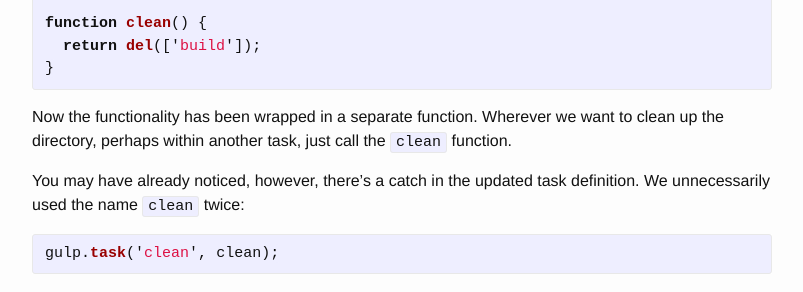
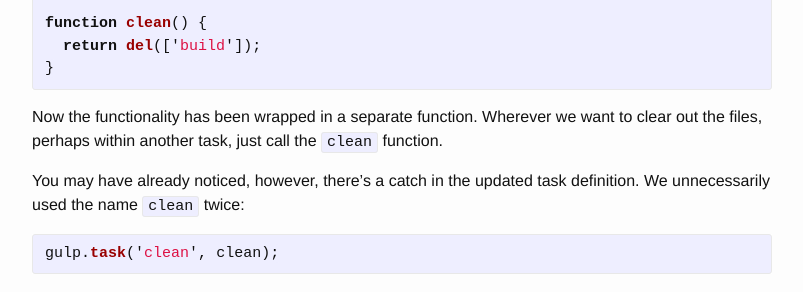
Before and after one commit to gnowoel/gnowoel.github.io, a Jekyll site: the page built from _posts/2015-10-09-gulp-as-a-task-runner.markdown, in a window 1280 px wide. Shown: the part 743-1035 px from the top of the page, without its empty margins (238-1041 px from the left). Built offline with Jekyll 4.4.1, drawn with Linux system fonts in a browser that asks for light colours.

Commit message:
Update "Gulp as a task runner"

```diff
--- a/_posts/2015-10-09-gulp-as-a-task-runner.markdown
+++ b/_posts/2015-10-09-gulp-as-a-task-runner.markdown
@@ -34,7 +34,7 @@ function clean() {
 }
 {% endhighlight %}
 
-Now the functionality has been wrapped in a separate function. Wherever we want to clean up the directory, perhaps within another task, just call the `clean` function.
+Now the functionality has been wrapped in a separate function. Wherever we want to clear out the files, perhaps within another task, just call the `clean` function.
 
 You may have already noticed, however, there's a catch in the updated task definition. We unnecessarily used the name `clean` twice:
 
```
